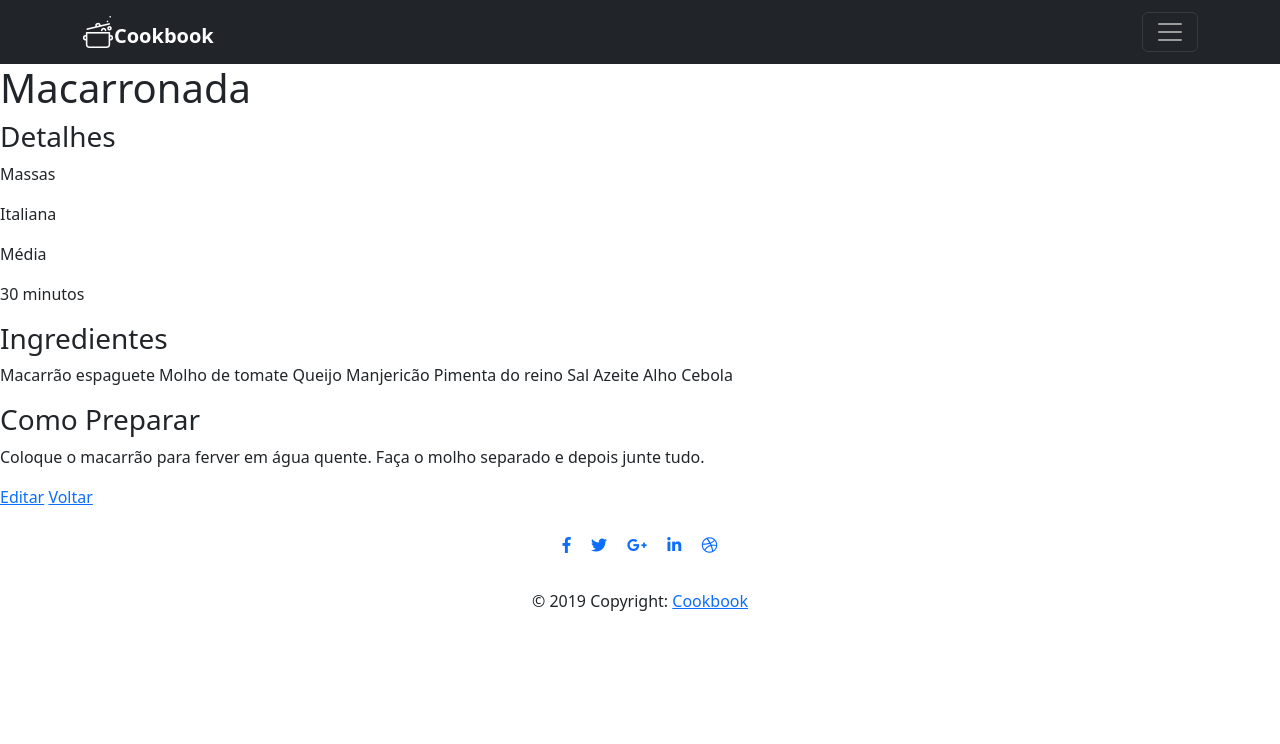
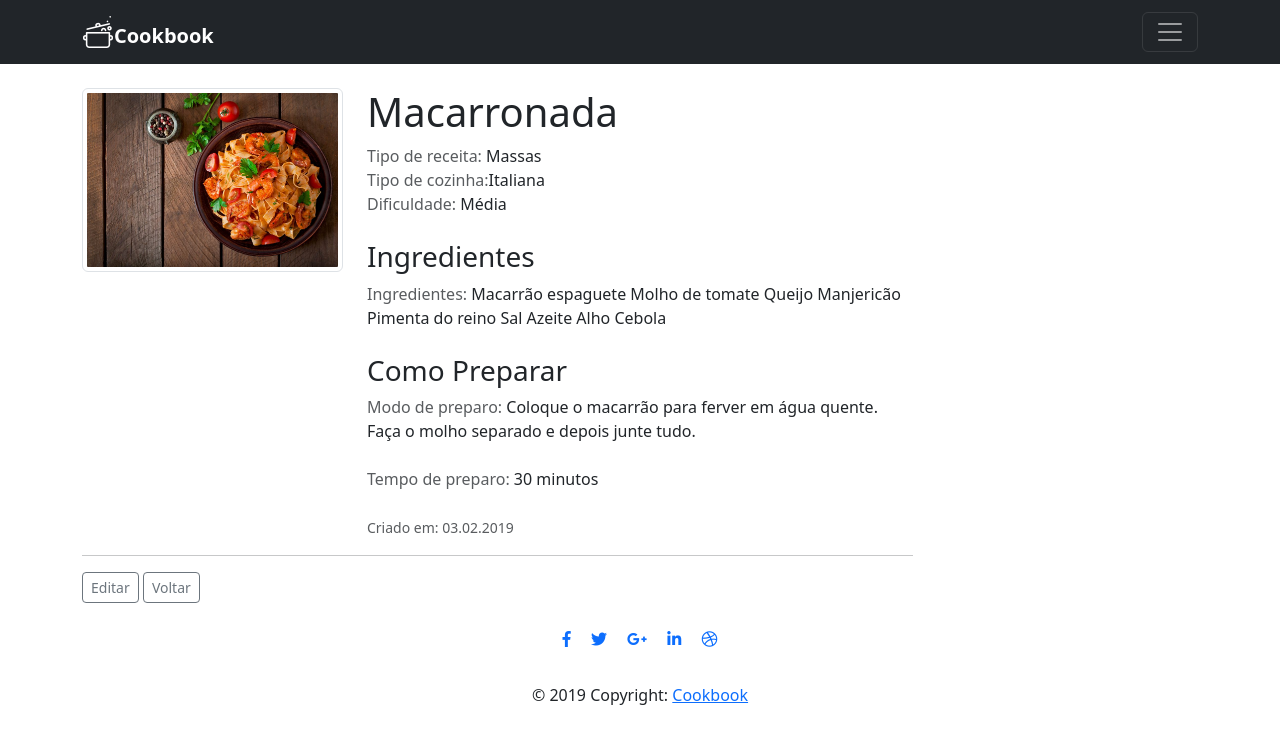
Before and after one commit to kellypc/my-cook-book, a Rails app: page /recipes/1 in a window 1280 px wide. Shown: the top 744 px of the page. Run offline with Rails 7, Linux system fonts and the light colour scheme; data comes from the database, SQL or seed files in the repository; style sheets or scripts are compiled from the project's sources; some libraries are stand-ins or nearby versions.

Commit message:
Update the show layout

```diff
--- a/app/views/recipes/show.html.erb
+++ b/app/views/recipes/show.html.erb
@@ -1,13 +1,42 @@
-<h1><%= @recipe.title %></h1>
-<h3>Detalhes</h3>
-<p><%= @recipe.recipe_type.name %></p>
-<p><%= @recipe.cuisine.name %></p>
-<p><%= @recipe.difficulty %></p>
-<p><%= @recipe.cook_time_min %></p>
-<h3>Ingredientes</h3>
-<p><%= @recipe.ingredients %></p>
-<h3>Como Preparar</h3>
-<p><%= @recipe.cook_method %></p>
-
-<%= link_to 'Editar', edit_recipe_path(@recipe) %>
-<%= link_to 'Voltar', root_path %>
+<div class="container pt-4">
+	<div class="row">
+		<div class="col-md-9">
+			<div class="panel panel-default">
+				<div class="panel-body">
+					<div class="row">
+						<div class="col-md-4 text-center">
+							<img class="img-thumbnail" src="/assets/receita.jpg">
+						</div>
+						<div class="col-md-8">
+							<div class="row">
+								<div class="col-md-12">
+									<h1 class="only-bottom-margin"><%= @recipe.title %></h1>
+								</div>
+							</div>
+							<div class="row">
+								<div class="col-md-12">
+									<span class="text-muted">Tipo de receita:</span> <%= @recipe.recipe_type.name %><br>
+									<span class="text-muted">Tipo de cozinha:</span><%= @recipe.cuisine.name %><br>
+									<span class="text-muted">Dificuldade:</span> <%= @recipe.difficulty %><br><br>
+									<h3>Ingredientes</h3>
+									<span class="text-muted">Ingredientes:</span> <%= @recipe.ingredients %></ %><br><br>
+									<h3>Como Preparar</h3>
+									<span class="text-muted">Modo de preparo:</span> <%= @recipe.cook_method %><br><br>
+									<span class="text-muted">Tempo de preparo:</span> <%= @recipe.cook_time_min %><br><br>
+									<small class="text-muted">Criado em: <%= @recipe.created_at.strftime("%d.%m.%Y") %></small>
+								</div>
+							</div>
+						</div>
+					</div>
+					<div class="row">
+						<div class="col-md-12">
+							<hr>
+							<%= link_to 'Editar', edit_recipe_path(@recipe), class: "btn btn-sm btn-outline-secondary" %>
+							<%= link_to 'Voltar', root_path, class: "btn btn-sm btn-outline-secondary" %>
+						</div>
+					</div>
+				</div>
+			</div>
+		</div>
+	</div>
+</div>
```
